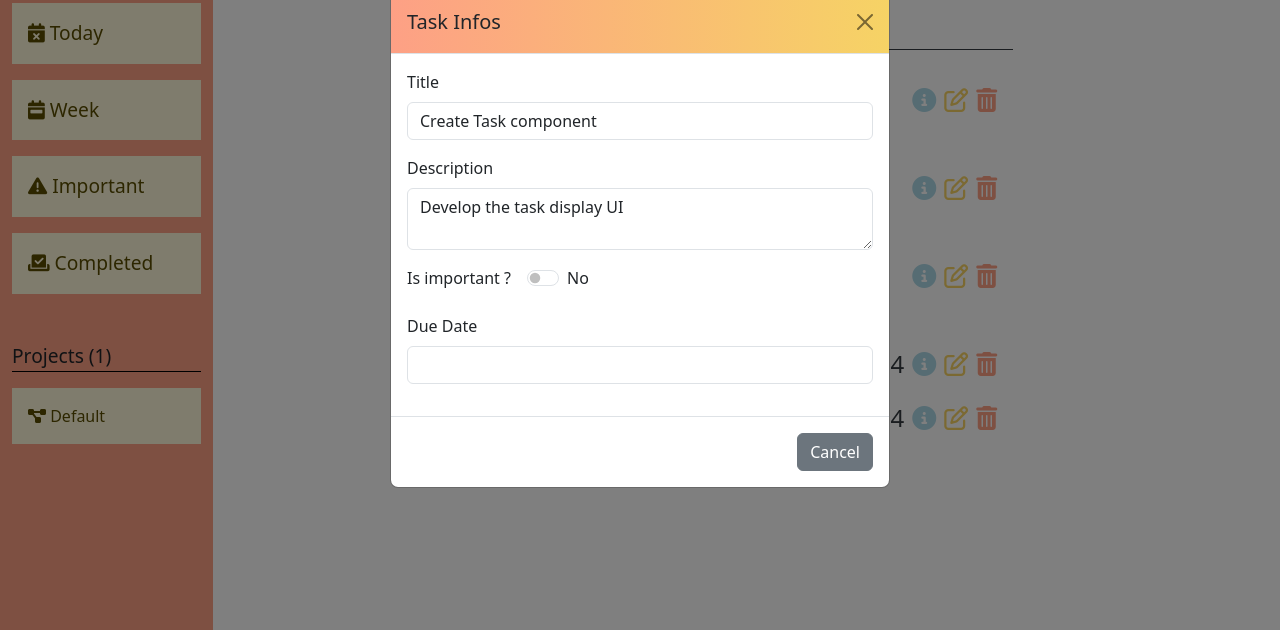
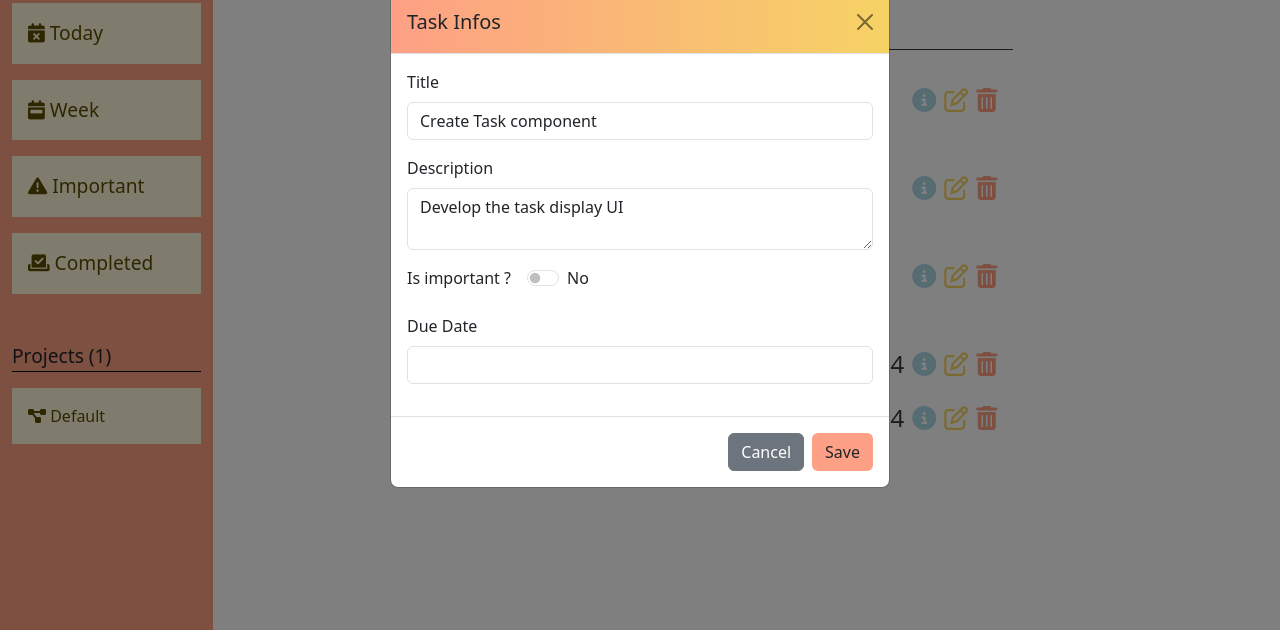
Before and after one commit to Dians98/to_do_project, a website built with webpack: page src/template.html in a window 1280 px wide. Both pictures are taken after a click on the element 956 px from the left and 288 px from the top of the page. Shown: the part 170-800 px from the top of the page. Built offline with nearby package versions, Linux system fonts and the light colour scheme; what pikaday would draw is missing.

Commit message:
getters setters

```diff
--- a/src/assets/js/Task.js
+++ b/src/assets/js/Task.js
@@ -1,14 +1,55 @@
 export default class Task {
     constructor(id,title, description, dueDate, isImportant = false) {
-        this.id = id;
-        this.title = title;
-        this.description = description;
-        this.dueDate = dueDate;
-        this.done = false;
-        this.isImportant = isImportant;
+        this._id = id;
+        this._title = title;
+        this._description = description;
+        this._dueDate = dueDate;
+        this._done = false;
+        this._isImportant = isImportant;
     }
 
     toggleDone() {
         this.done = !this.done;
     }
+    get id(){
+        return this._id
+    }
+    set id(id){
+        this._id = id
+    }
+
+    get title(){
+        return this._title
+    }
+    set title(title){
+        this._title = title
+    }
+
+    get description(){
+        return this._description
+    }
+    set description(description){
+        this._description = description
+    }
+
+    get dueDate(){
+        return this._dueDate
+    }
+    set dueDate(dueDate){
+        this._dueDate = dueDate
+    }
+
+    get done(){
+        return this._done
+    }
+    set done(done){
+        this._done= done
+    }
+
+    get isImportant(){
+        return this._isImportant
+    }
+    set isImportant(isImportant){
+        this._isImportant = isImportant
+    }
 }
--- a/src/assets/js/dom.js
+++ b/src/assets/js/dom.js
@@ -150,13 +150,13 @@ function viewTaskAddEventListener(viewTask, task) {
         taskModalElement.querySelector('#task_due_date').value = task.dueDate
 
 
-
+        taskModalElement.querySelector("#submitBtn").hidden = true;
         taskModal.show();
     });
 }
 
 
-function editTaskAddEventListener(editTask, task,  datePicker) {
+function editTaskAddEventListener(editTask, task, datePicker) {
     editTask.addEventListener("click", function () {
         const taskId = this.dataset.taskId
         const taskModalElement = document.querySelector("#taskModal")
@@ -181,6 +181,12 @@ function editTaskAddEventListener(editTask, task,  datePicker) {
         datePicker.setDate(new Date(task.dueDate), true);
         taskModalElement.querySelector('#task_due_date').disabled = false
 
+        const submitBtn = taskModalElement.querySelector("#submitBtn")
+        submitBtn.hidden = false
+
+        submitBtn.addEventListener("click", function(){
+            task.title = taskModalElement.querySelector('#task_title').value
+        })
 
         taskModal.show();
     });
--- a/src/template.html
+++ b/src/template.html
@@ -110,7 +110,7 @@
                 </div>
                 <div class="modal-footer">
                     <button type="button" class="btn btn-secondary" data-bs-dismiss="modal">Cancel</button>
-                    <button type="button" class="btn" style="background-color:#fda085;" hidden>Save </button>
+                    <button type="button" class="btn" id="submitBtn" style="background-color:#fda085;" >Save </button>
                 </div>
             </div>
         </div>
```
